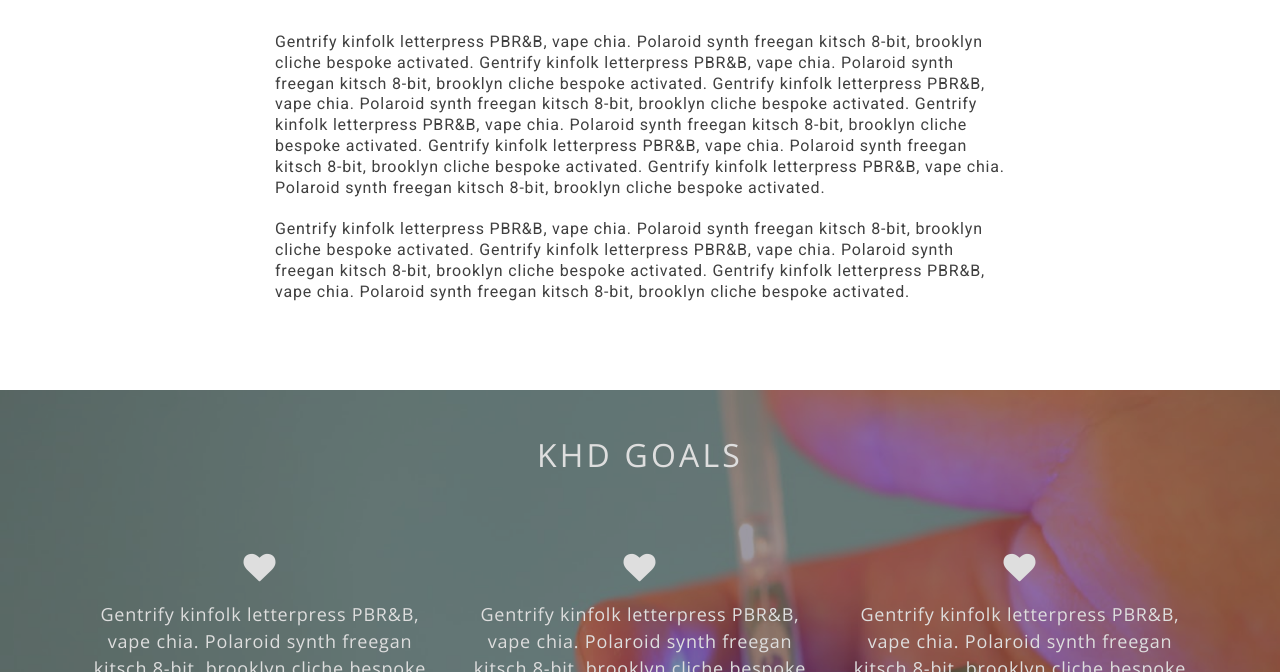
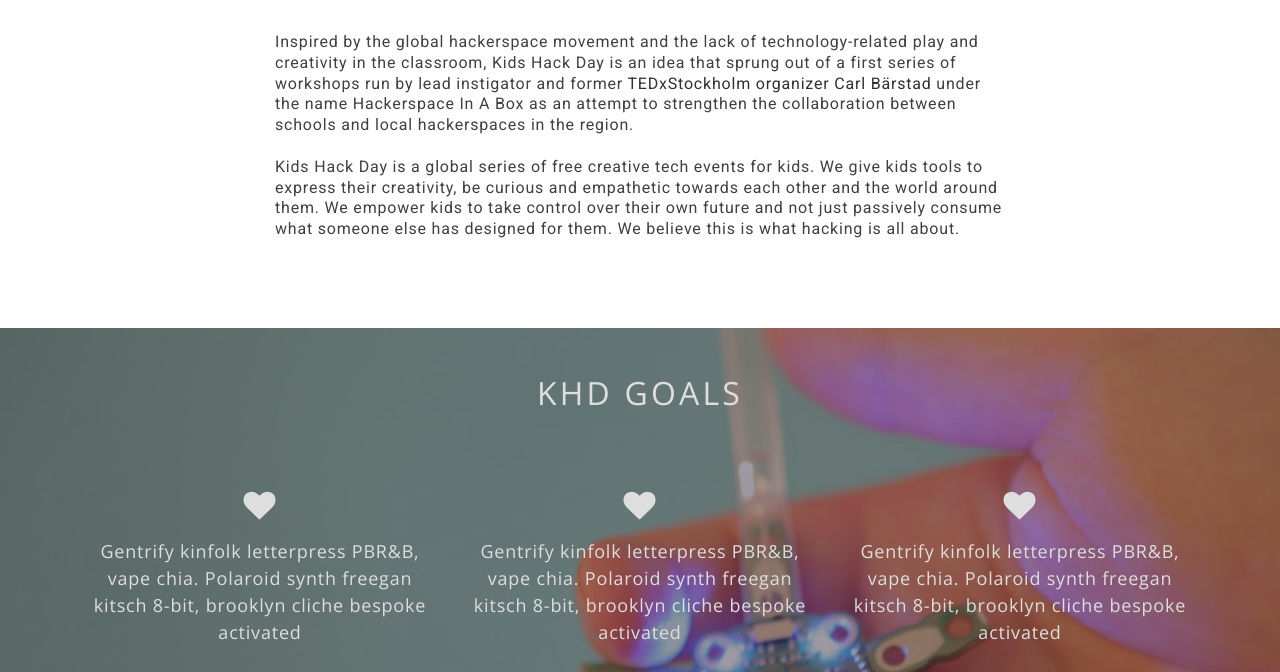
Before and after one commit to KidsHackDay/kidshackday.org, a Jekyll site: the page built from about.html, in a window 1280 px wide and 900 px high, scrolled down 1164 px, cut to the strip 228-900 px from the top of the window. Built offline with Jekyll 4.4.1, drawn with Linux system fonts in a browser that asks for light colours; some of the changed text lies outside the part shown.

Commit message:
Add copy field to activity and add some real copy

```diff
--- a/_data/about.yml
+++ b/_data/about.yml
@@ -2,35 +2,34 @@ header:
   background: /assets/images/khd_quirkbot.jpg
   title: What is Kids Hack Day?
   description:
-    Gentrify kinfolk letterpress PBR&B, vape chia. Polaroid synth
-    freegan kitsch 8-bit, brooklyn cliche bespoke activated
+    Empowering kids to take control over their own future and not just
+    passively consume what someone else has designed for them.
   button:
     text: Who we are
     link: /who-we-are
 
 history:
   title: History of Kids Hack Day
-  youtubeId: 5HS2aZylnq0
+  youtubeId: b1HVOq7mLeQ
   text:
-    Gentrify kinfolk letterpress PBR&B, vape chia. Polaroid synth
-    freegan kitsch 8-bit, brooklyn cliche bespoke activated.
-    Gentrify kinfolk letterpress PBR&B, vape chia. Polaroid synth
-    freegan kitsch 8-bit, brooklyn cliche bespoke activated.
-    Gentrify kinfolk letterpress PBR&B, vape chia. Polaroid synth
-    freegan kitsch 8-bit, brooklyn cliche bespoke activated.
-    Gentrify kinfolk letterpress PBR&B, vape chia. Polaroid synth
-    freegan kitsch 8-bit, brooklyn cliche bespoke activated.
-    Gentrify kinfolk letterpress PBR&B, vape chia. Polaroid synth
-    freegan kitsch 8-bit, brooklyn cliche bespoke activated.
-    Gentrify kinfolk letterpress PBR&B, vape chia. Polaroid synth
-    freegan kitsch 8-bit, brooklyn cliche bespoke activated.
+    Inspired by the global hackerspace movement and the lack of
+    technology-related play and creativity in the classroom, Kids Hack Day is
+    an idea that sprung out of a first series of workshops run by lead
+    instigator and former
+    <a href="https://tedxinnovations.ted.com/2015/01/29/how-a-tedx-organizers-obsession-with-hacking-led-to-a-brand-new-programmable-toy-robot-and-a-bunch-of-hackathons-for-kids/" target="_blank">
+    TEDxStockholm organizer Carl Bärstad
+    </a>
+    under the name Hackerspace In A Box as an attempt to strengthen the
+    collaboration between schools and local hackerspaces in the region.
+
     <br><br>
-    Gentrify kinfolk letterpress PBR&B, vape chia. Polaroid synth
-    freegan kitsch 8-bit, brooklyn cliche bespoke activated.
-    Gentrify kinfolk letterpress PBR&B, vape chia. Polaroid synth
-    freegan kitsch 8-bit, brooklyn cliche bespoke activated.
-    Gentrify kinfolk letterpress PBR&B, vape chia. Polaroid synth
-    freegan kitsch 8-bit, brooklyn cliche bespoke activated.
+
+    Kids Hack Day is a global series of free creative tech events for kids. We
+    give kids tools to express their creativity, be curious and empathetic
+    towards each other and the world around them. We empower kids to take
+    control over their own future and not just passively consume what someone
+    else has designed for them. We believe this is what hacking is all about.
+
 
 goals:
   title: KHD goals
--- a/_data/activities.yml
+++ b/_data/activities.yml
@@ -1,4 +1,17 @@
 title: What happens on a KHD?
+text:
+    Gentrify kinfolk letterpress PBR&B, vape chia. Polaroid synth
+    freegan kitsch 8-bit, brooklyn cliche bespoke activated.
+    Gentrify kinfolk letterpress PBR&B, vape chia. Polaroid synth
+    freegan kitsch 8-bit, brooklyn cliche bespoke activated.
+    Gentrify kinfolk letterpress PBR&B, vape chia. Polaroid synth
+    freegan kitsch 8-bit, brooklyn cliche bespoke activated.
+    Gentrify kinfolk letterpress PBR&B, vape chia. Polaroid synth
+    freegan kitsch 8-bit, brooklyn cliche bespoke activated.
+    Gentrify kinfolk letterpress PBR&B, vape chia. Polaroid synth
+    freegan kitsch 8-bit, brooklyn cliche bespoke activated.
+    Gentrify kinfolk letterpress PBR&B, vape chia. Polaroid synth
+    freegan kitsch 8-bit, brooklyn cliche bespoke activated.
 items:
   - title: Soldering
     image: /assets/images/kids1.jpg
```
Also changed, not shown: activities.html (+8 -0 lines), 3 other files.
